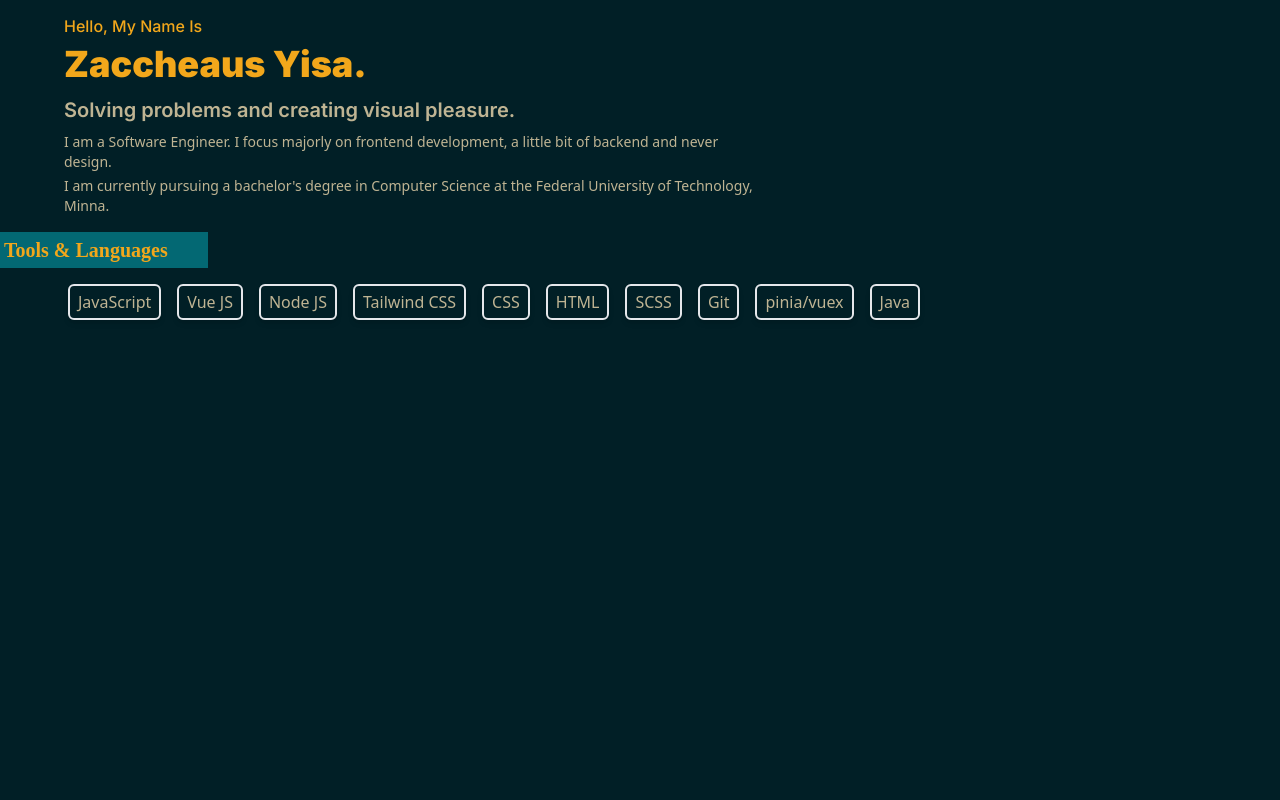
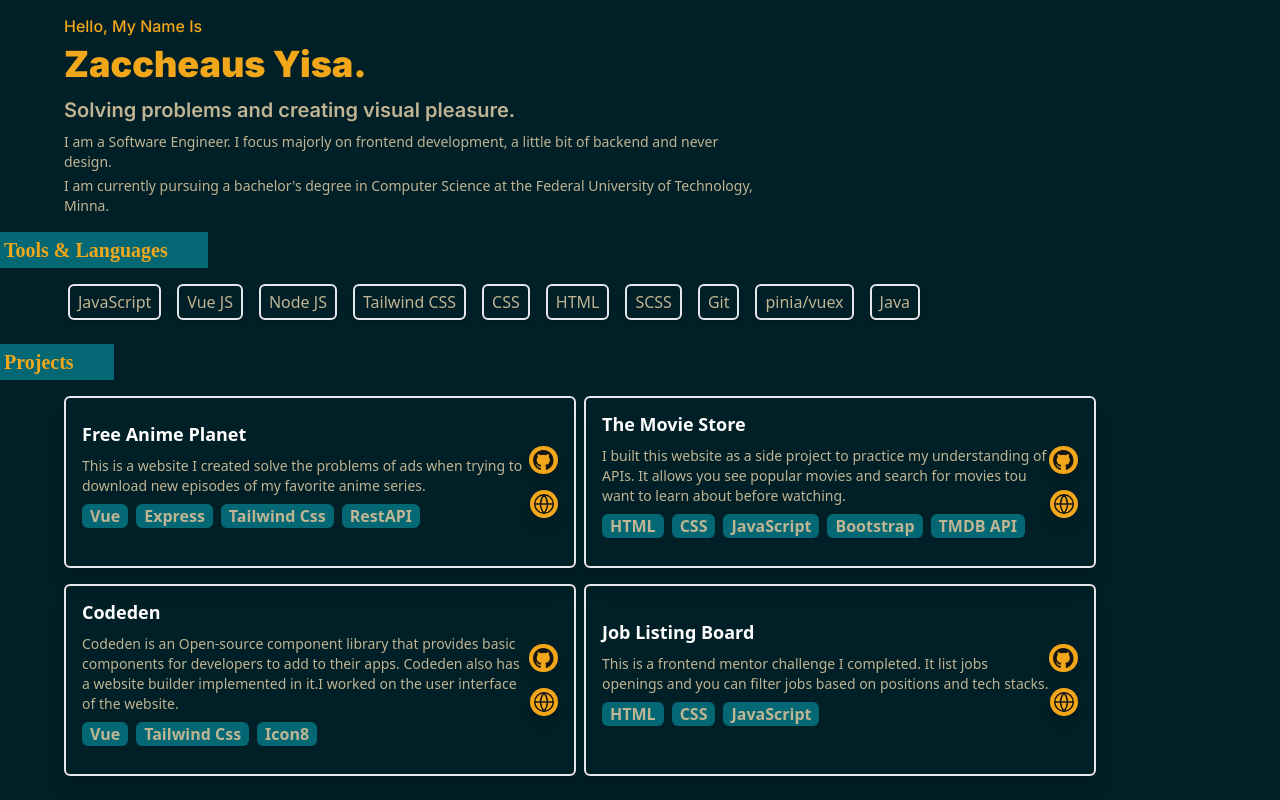
Before and after one commit to Ndace-hash/Talk-With-Zach, a Vue app: page / in a window 1280 px wide. Built offline with nearby package versions, Linux system fonts and the light colour scheme; a web font is replaced by a local one.

Commit message:
feat: added project section

```diff
--- a/src/App.vue
+++ b/src/App.vue
@@ -1,11 +1,13 @@
 <script setup>
 import AppHero from "./components/AppHero.vue";
 import AppSkills from "./components/skills/AppSkills.vue";
+import AppProject from "./components/project/AppProject.vue";
 </script>
 
 <template>
-  <div>
+  <div class="mb-6">
     <AppHero />
     <AppSkills />
+    <AppProject />
   </div>
 </template>
--- /dev/null
+++ b/src/components/project/AppProject.vue
@@ -0,0 +1,65 @@
+<template>
+  <section class="mt-6">
+    <h2
+      class="font-secondary capitalize text-xl font-semibold inline-block py-1 pl-1 pr-10 text-start bg-dark-blue text-primary"
+    >
+      Projects
+    </h2>
+
+    <div
+      class="flex gap-2 gap-y-4 flex-wrap mt-4 w-full max-w-xl lg:px-16 px-4 md:px-8 md:container mx-auto"
+    >
+      <ProjectCard
+        v-for="project in ProjectList"
+        :key="project.github"
+        :project="project"
+      />
+    </div>
+  </section>
+</template>
+
+<script>
+import ProjectCard from "./ProjectCard.vue";
+import { ref } from "vue";
+export default {
+  setup() {
+    const ProjectList = ref([
+      {
+        title: "Free Anime Planet",
+        github: "https://github.com/ndace-hash/planet-anime",
+        live: "https://freeanimeplanet.netlify.app",
+        description:
+          "This is a website I created solve the problems of ads when trying to download new episodes of my favorite anime series.",
+        tools: ["vue", "express", "tailwind css", "restAPI"],
+      },
+      {
+        title: "The Movie Store",
+        github: "https://github.com/ndace-hash/the_movie_store",
+        live: "https://themoviestore.netlify.app",
+        description:
+          "I built this website as a side project to practice my understanding of APIs. It allows you see popular movies and search for movies tou want to learn about before watching.",
+        tools: ["HTML", "CSS", "JavaScript", "bootstrap", "TMDB API"],
+      },
+      {
+        title: "codeden",
+        github: "https://github.com/kromate/codeden",
+        live: "https://codeden.netlify.app",
+        description:
+          "Codeden is an Open-source component library that provides basic components for developers to add to their apps. Codeden also has a website builder implemented in it.I worked on the user interface of the website.",
+        tools: ["vue", "tailwind css", "icon8"],
+      },
+      {
+        title: "Job Listing Board",
+        github: "https://github.com/ndace-hash/job-listing-board",
+        live: "https://ndace-hash.github.io/job-listing-board",
+        description:
+          "This is a frontend mentor challenge I completed. It list jobs openings and you can filter jobs based on positions and tech stacks.",
+        tools: ["HTML", "CSS", "JavaScript"],
+      },
+    ]);
+
+    return { ProjectList };
+  },
+  components: { ProjectCard },
+};
+</script>
--- /dev/null
+++ b/src/components/project/ProjectCard.vue
@@ -0,0 +1,47 @@
+<template>
+  <div
+    class="w-full max-w-lg border-2 rounded-md shadow-xl py-3 px-2 flex flex-col md:flex-row md:px-4 md:items-center justify-center"
+  >
+    <div class="mb-4">
+      <h3 class="font-semibold text-white text-lg mb-2 capitalize">
+        {{ project.title }}
+      </h3>
+      <p class="text-sm">{{ project.description }}</p>
+      <div class="flex gap-2 mt-2 flex-wrap">
+        <span
+          v-for="tool in project.tools"
+          :key="tool"
+          class="bg-dark-blue rounded-md px-2 flex items-center justify-center capitalize font-semibold"
+          >{{ tool }}</span
+        >
+      </div>
+    </div>
+    <div class="flex gap-4 md:items-center md:flex-col">
+      <a
+        class="bg-primary p-1 rounded-full text-xl flex items-center justify-center shadow-lg md:hover:-translate-y-1 ease-in transition-all"
+        :href="project.github"
+        target="_blank"
+        ><IconGithub />
+        <span class="sr-only">github</span>
+      </a>
+      <a
+        class="bg-primary p-1 rounded-full text-xl flex items-center justify-center shadow-lg md:hover:-translate-y-1 ease-in transition-all"
+        :href="project.live"
+        target="_blank"
+        ><IconW3 />
+        <span class="sr-only">live website</span>
+      </a>
+    </div>
+  </div>
+</template>
+
+<script>
+import IconGithub from "../icons/IconGithub.vue";
+import IconW3 from "../icons/IconW3.vue";
+export default {
+  props: {
+    project: Object,
+  },
+  components: { IconGithub, IconW3 },
+};
+</script>
--- /dev/null
+++ b/src/layout/DefaultLayout.vue
@@ -0,0 +1,7 @@
+<template>
+  <div>hello</div>
+</template>
+
+<script>
+export default {};
+</script>
```
